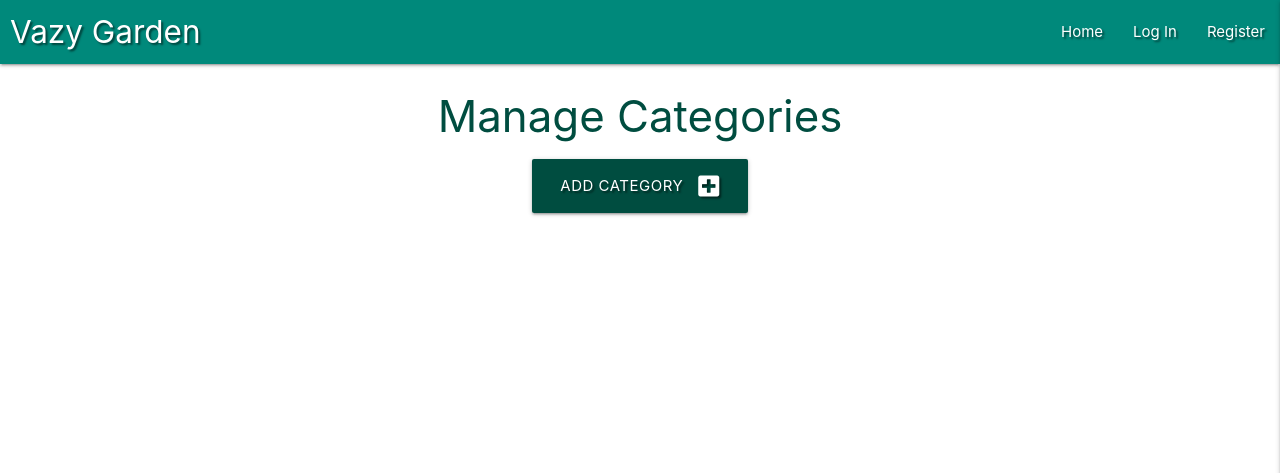
After one commit to janet-dev/ci-milestone-project-3, a Flask app: page /get_categories in a window 1280 px wide. The commit adds this page. Shown: the top 473 px of the page. Run offline with Flask 2, Linux system fonts and the light colour scheme; data that the repository does not hold is empty; some libraries are stand-ins or nearby versions.

Commit message:
Add Manage Categories  option for admin

```diff
--- a/app.py
+++ b/app.py
@@ -175,6 +175,47 @@ def delete_plant(plant_id):
     return redirect(url_for("get_plants"))
 
 
+@app.route("/get_categories")
+def get_categories():
+    categories = list(mongo.db.categories.find().sort("category_name", 1))
+    return render_template("categories.html", categories=categories)
+
+
+@app.route("/add_category", methods=["GET", "POST"])
+def add_category():
+    if request.method == "POST":
+        category = {
+            "category_name": request.form.get("category_name")
+        }
+        mongo.db.categories.insert_one(category)
+        flash("New Category Added")
+        return redirect(url_for("get_categories"))
+
+    return render_template("add_category.html")
+
+
+@app.route("/edit_category/<category_id>", methods=["GET", "POST"])
+def edit_category(category_id):
+    if request.method == "POST":
+        submit = {
+            "category_name": request.form.get("category_name")
+        }
+        mongo.db.categories.update_one(
+            {"_id": ObjectId(category_id)}, {"$set": submit})
+        flash("Category Successfully Updated")
+        return redirect(url_for("get_categories"))
+
+    category = mongo.db.categories.find_one({"_id": ObjectId(category_id)})
+    return render_template("edit_category.html", category=category)
+
+
+@app.route("/delete_category/<category_id>")
+def delete_category(category_id):
+    mongo.db.categories.delete_one({"_id": ObjectId(category_id)})
+    flash("Category Successfully Deleted")
+    return redirect(url_for("get_categories"))
+
+
 if __name__ == "__main__":
     app.run(
         host=os.environ.get("IP"),
--- a/templates/base.html
+++ b/templates/base.html
@@ -29,7 +29,9 @@
                     {% if session.user %}
                         <li><a href="{{ url_for('profile', username=session['user']) }}">Profile</a></li>
                         <li><a href="{{ url_for('add_plant') }}">Add Plant</a></li>
-                        <li><a href="#">Manage Categories</a></li>
+                        {% if session.user|lower == "admin"|lower %}
+                            <li><a href="{{ url_for('get_categories') }}">Manage Categories</a></li>
+                        {% endif %}
                         <li><a href="{{ url_for('logout') }}">Log Out</a></li>
                     {% else %}
                         <li><a href="{{ url_for('login') }}">Log In</a></li>
@@ -46,7 +48,9 @@
             {% if session.user %}
                 <li><a href="{{ url_for('profile', username=session['user']) }}">Profile</a></li>
                 <li><a href="{{ url_for('add_plant') }}">Add Plant</a></li>
-                <li><a href="#">Manage Categories</a></li>
+                {% if session.user|lower == "admin"|lower %}
+                    <li><a href="{{ url_for('get_categories') }}">Manage Categories</a></li>
+                {% endif %}
                 <li><a href="{{ url_for('logout') }}">Log Out</a></li>
             {% else %}
                 <li><a href="{{ url_for('login') }}">Log In</a></li>
--- /dev/null
+++ b/templates/categories.html
@@ -0,0 +1,30 @@
+{% extends "base.html" %}
+{% block content %}
+
+    <h3 class="teal-text text-darken-4 center-align">Manage Categories</h3>
+
+    <div class="row">
+        <div class="col s12 center-align">
+            <a href="{{ url_for('add_category') }}" class="btn-large teal darken-4 text-shadow">
+                Add Category <i class="fas fa-plus-square right"></i>
+            </a>
+        </div>
+    </div>
+
+    <div class="row">
+        {% for category in categories %}
+            <div class="col s12 m3">
+                <div class="card teal lighten-1 text-shadow center-align">
+                    <div class="card-content white-text">
+                        <span class="card-title">{{ category.category_name }}</span>
+                    </div>
+                    <div class="card-action">
+                        <a href="{{ url_for('edit_category', category_id=category._id) }}" class="btn teal darken-4">Edit</a>
+                        <a href="{{ url_for('delete_category', category_id=category._id) }}" class="btn red darken-4">Delete</a>
+                    </div>
+                </div>
+            </div>
+        {% endfor %}
+    </div>
+
+{% endblock %}
```
Also changed, not shown: templates/add_category.html (added, +28 -0 lines), templates/edit_category.html (added, +32 -0 lines).
